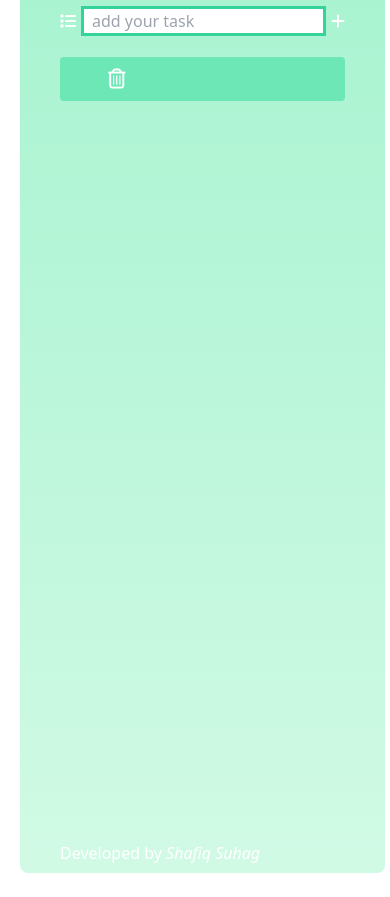
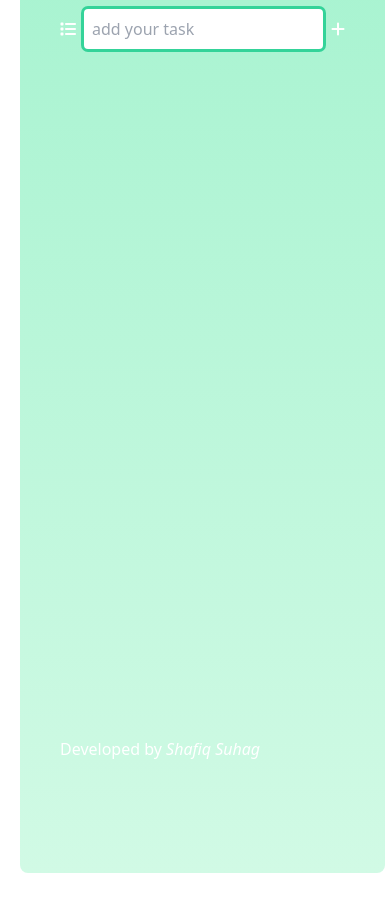
Before and after one commit to ShafiqSuhag/task-manager-tailwind-js, a plain HTML site: page index.html in a window 390 px wide. Both pictures are taken after a click on the button 338 px from the left and 96 px from the top of the page. Shown: the part 75-972 px from the top of the page. Drawn offline with nearby package versions, Linux system fonts and the light colour scheme.

Commit message:
fixed top issue

```diff
--- a/index.html
+++ b/index.html
@@ -19,19 +19,19 @@
     <main class="min-h-screen h-full flex">
 
     <!-- <main class="h-screen lg:flex justify-center items-center"> -->
-        <div class="relative min-h-screen h-full w-full m-5 bg-gradient-to-b from-green-200  to-green-100 rounded-lg py-5 px-10 ">
+        <div class=" w-full m-5 bg-gradient-to-b from-green-200  to-green-100 rounded-lg py-5 px-10 ">
             <div class="logo lg:text-2xl bg-white block lg:inline-block py-1 mb-3 lg:px-5 lg:py-2 rounded-lg cursor-pointer text-center ">
                 <!-- logo lg:text-2xl bg-white block px-2 py-1 mb-3 rounded-lg cursor-pointer text-center -->
                 TASK MANAGER
             </div>
             <div class="min-h-screen h-full lg:flex lg:justify-center lg:items-center lg:flex-col">
             <!-- container  -->
-                <div class="list-container lg:h-full flex flex-col lg:justify-center lg:items-center ">
+                <div class="list-container lg:h-full lg:mt-60 ">
                     <!-- new input  -->
-                    <div class="flex lg:transform lg:scale-150 items-center">
+                    <div class="flex lg:text-3xl items-center">
                         <i class="fas fa-list text-white"></i>
                         <input id="input-task" placeholder="add your task" type="text"
-                        class="focus:outline-none focus:ring focus:ring-green-400 pl-2 mx-2">
+                        class=" rounded focus:outline-none focus:ring focus:ring-green-400 pl-2 py-2 mx-2">
                         <button id="btn-task-add">
                             <i class="fas fa-plus transform hover:-rotate-90 rotate-180 transition duration-500 ease-in-out hover:shadow-md text-white"></i>
                             <!-- <svg xmlns="http://www.w3.org/2000/svg" class=" inline-block  h-6 w-6 transform hover:-rotate-90 rotate-180 transition duration-500 ease-in-out hover:shadow-md" fill="none" viewBox="0 0 24 24" stroke="white">
@@ -42,7 +42,8 @@
                     </div>
                     <!-- new input ./ -->
                     <!-- task list  -->
-                    <ul id="task-list-container" class="lg:w-72 lg:px-3 mt-5 ">
+                    <ul id="task-list-container" class="lg:w-72  mt-5 mx-auto ">
+                        <!-- <li class="lg:text-3xl bg-green-300 mx-auto">helo</li> -->
                         <!-- <li class="flex justify-between bg-green-300 py-2 px-2 rounded text-white text-xl my-1">list-1
                             <svg xmlns="http://www.w3.org/2000/svg" class="inline-block h-6 w-6" fill="none" viewBox="0 0 24 24" stroke="currentColor">
                                 <path stroke-linecap="round" stroke-linejoin="round" stroke-width="2" d="M19 7l-.867 12.142A2 2 0 0116.138 21H7.862a2 2 0 01-1.995-1.858L5 7m5 4v6m4-6v6m1-10V4a1 1 0 00-1-1h-4a1 1 0 00-1 1v3M4 7h16" />
--- a/js/app.js
+++ b/js/app.js
@@ -13,13 +13,17 @@ inputTask.addEventListener('keyup',function(event){
     // console.log(event.key)
 })
 function addNewTask(){
+
+    if(inputTask.value==''){
+        return inputTask.focus()
+    }
     // console.log('new task 1')
     // console.log(inputTask.value)
     // create a new element
     const li =  document.createElement('li');
-    li.innerHTML = inputTask.value +`<button  class="btn-trash"> <i class="far fa-trash-alt px-10 transform hover:rotate-180 hover:-translate-y-2 transition duration-500 ease-in-out"></i></button>`
+    li.innerHTML = inputTask.value +`<button  class="btn-trash"> <i class="far fa-trash-alt  transform hover:rotate-180 hover:-translate-y-2 transition duration-500 ease-in-out"></i></button>`
     // add class
-    li.classList = "flex justify-between bg-green-300 py-2 px-2 rounded text-white text-xl my-1 border-white hover:bg-red-400"
+    li.classList = "flex justify-between bg-green-300 py-2 px-2 rounded text-white lg:text-3xl my-1 border-white hover:bg-red-400"
     // add to ul
     taskListContainer.appendChild(li)
     inputTask.value = ''
@@ -33,27 +37,9 @@ function addNewTask(){
 
 }
 taskListContainer.addEventListener('click',function(event){
-    console.log(event.target.parentNode.parentNode.parentNode)
+    // console.log(event.target.parentNode.parentNode.parentNode)
     taskListContainer.removeChild(event.target.parentNode.parentNode)
     // event.target.parentNode.parentNode.parentNode.removeChild(event.target.parentNode.parentNode)
 })
 
 // remove list item
-function removeList(event){
-    // console.log(event)
-    console.log('1')
-    // console.log(event.target.parentNode.parentNode)
-    // taskListContainer.remove(event.target.parentNode);
-    // event.target.parentNode.removeChild(event.target)
-    // event.stoppropagation();
-}
-// const btnTrash = document.getElementsByClassName('btn-trash')
-// for(const btn of btnTrash){
-//     btn.addEventListener('click',function(event){
-//         // console.log('trash')
-//         // console.log(btnTaskAdd.parentNode)
-//         console.log(event.target.parentNode.parentNode.parentNode)
-//         taskListContainer.removeChild(event.target.parentNode.parentNode);
-
-//     })
-// }
```
